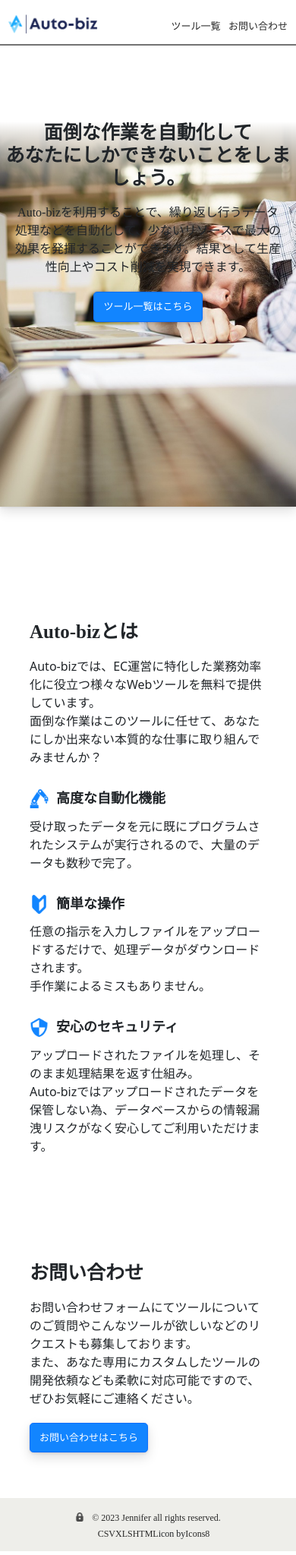
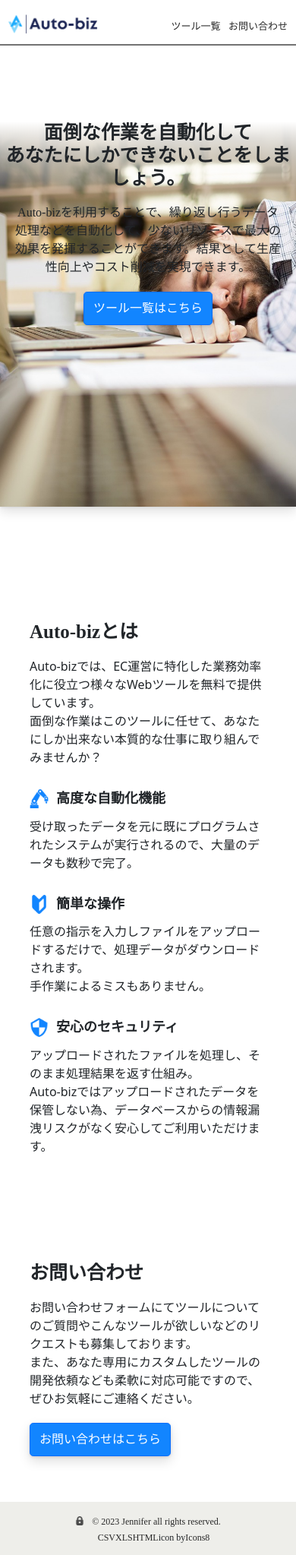
Before and after one commit to kishi-hirosuke/convenient_tools, a Django app: page / in a window 390 px wide. Shown: the whole page at 76% size. Run offline with Django 3.2, Linux system fonts and the light colour scheme; style sheets or scripts are compiled from the project's sources; some libraries are stand-ins or nearby versions.

Commit message:
css調節

```diff
--- a/tool_site/static/css/responsive.css
+++ b/tool_site/static/css/responsive.css
@@ -104,7 +104,7 @@
     padding-top: 120px;
   }
   .hero_wrapper .hero_container .hero_bg_img {
-    background: linear-gradient(to top, rgba(255, 255, 255, 0) 79%, rgb(255, 255, 255) 100%), url("/static/images/sleeping-man.jpg");
+    background: linear-gradient(to top, rgba(255, 255, 255, 0) 75%, rgb(255, 255, 255) 100%), url("/static/images/sleeping-man.jpg");
     height: 100vw;
     background-size: 200%;
     background-position: top;
@@ -114,7 +114,7 @@
   }
   .hero_wrapper .hero_container .hero_main_title a {
     padding: 9px 12px;
-    font-size: 13px;
+    font-size: 16px;
   }
   .top_wrapper {
     padding: 150px 0 80px 0;
@@ -127,7 +127,7 @@
   }
   .top_wrapper .top_container .box a {
     padding: 9px 12px;
-    font-size: 13px;
+    font-size: 16px;
   }
   .top_wrapper .top_container .box .feature {
     background-image: none;
@@ -203,7 +203,7 @@
   }
   .hero_wrapper .hero_container .hero_main_title a {
     margin-top: 20px;
-    font-size: 13px;
+    font-size: 16px;
   }
   .top_wrapper {
     padding: 150px 0 0 0;
@@ -222,7 +222,7 @@
   }
   .top_wrapper .top_container .box a {
     margin-top: 20px;
-    font-size: 13px;
+    font-size: 16px;
   }
   .top_wrapper .top_container .box .feature {
     padding: 30px 0 50px 0;
--- a/tool_site/static/css/responsive.scss
+++ b/tool_site/static/css/responsive.scss
@@ -158,7 +158,7 @@ $phone_text: 16px;
         padding-top: 120px;
         .hero_container{
             .hero_bg_img{
-                background: linear-gradient(to top, rgba(255, 255, 255, 0) 79%, rgb(255, 255, 255) 100%),url('/static/images/sleeping-man.jpg');
+                background: linear-gradient(to top, rgba(255, 255, 255, 0) 75%, rgb(255, 255, 255) 100%),url('/static/images/sleeping-man.jpg');
                 height: 100vw;
                 background-size: 200%;
                 background-position: top;
@@ -169,7 +169,7 @@ $phone_text: 16px;
                 }
                 a {
                     padding: 9px 12px;
-                    font-size: $phone_sub_title;
+                    font-size: $phone_text;
                 }
             }
         }
@@ -184,7 +184,7 @@ $phone_text: 16px;
                 }
                 a {
                     padding: 9px 12px;
-                    font-size: $phone_sub_title;
+                    font-size: $phone_text;
                 }
                 .feature {
                     background-image: none;
@@ -284,7 +284,7 @@ $phone_text: 16px;
                 }
                 a {
                     margin-top: 20px;
-                    font-size: $phone_sub_title;
+                    font-size: $phone_text;
                 }
             }
         }
@@ -305,7 +305,7 @@ $phone_text: 16px;
                 }
                 a {
                     margin-top: 20px;
-                    font-size: $phone_sub_title;
+                    font-size: $phone_text;
                 }
                 .feature {
                     padding: 30px 0 50px 0;
```
Also changed, not shown: 1 other file.
